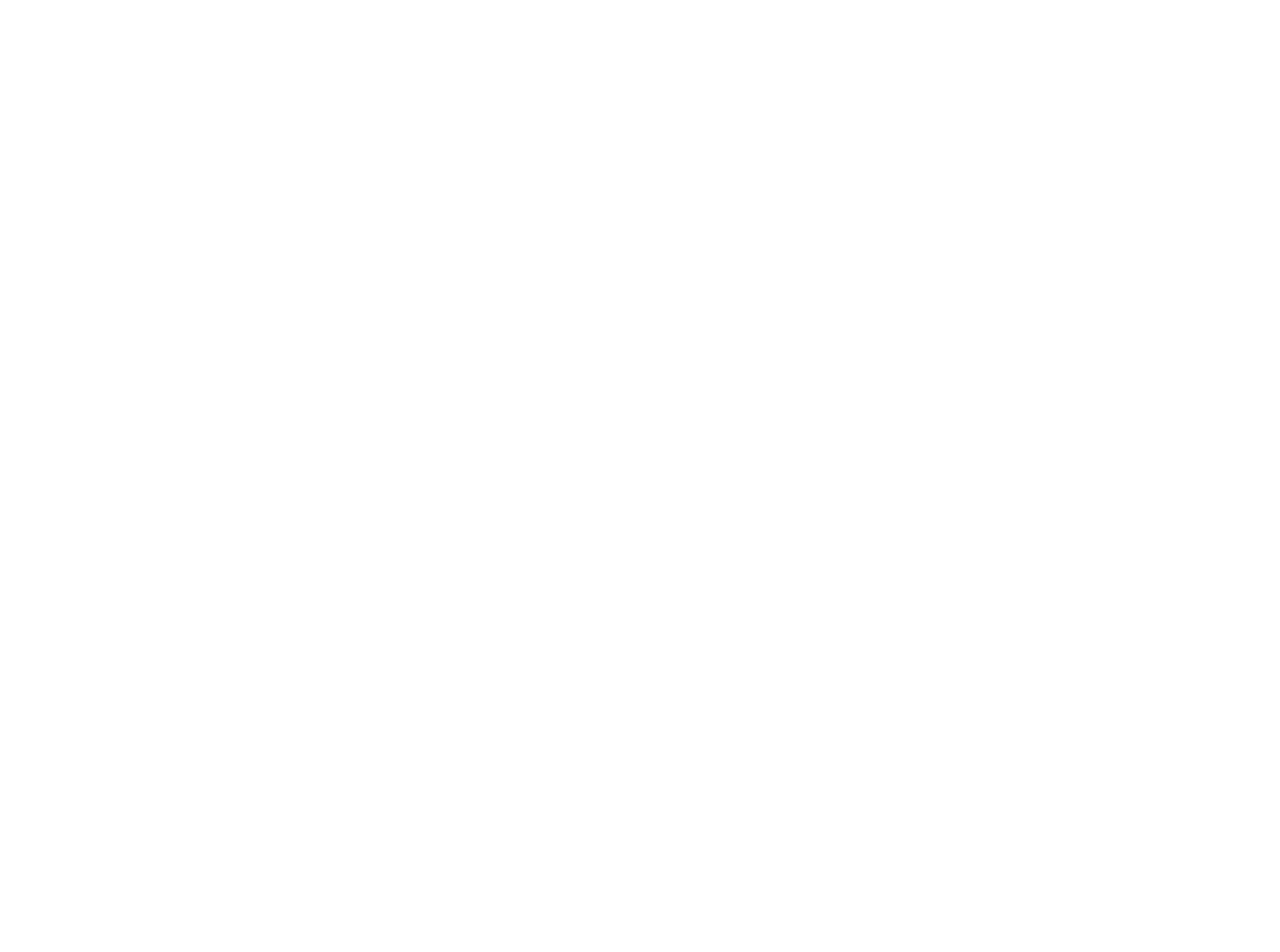
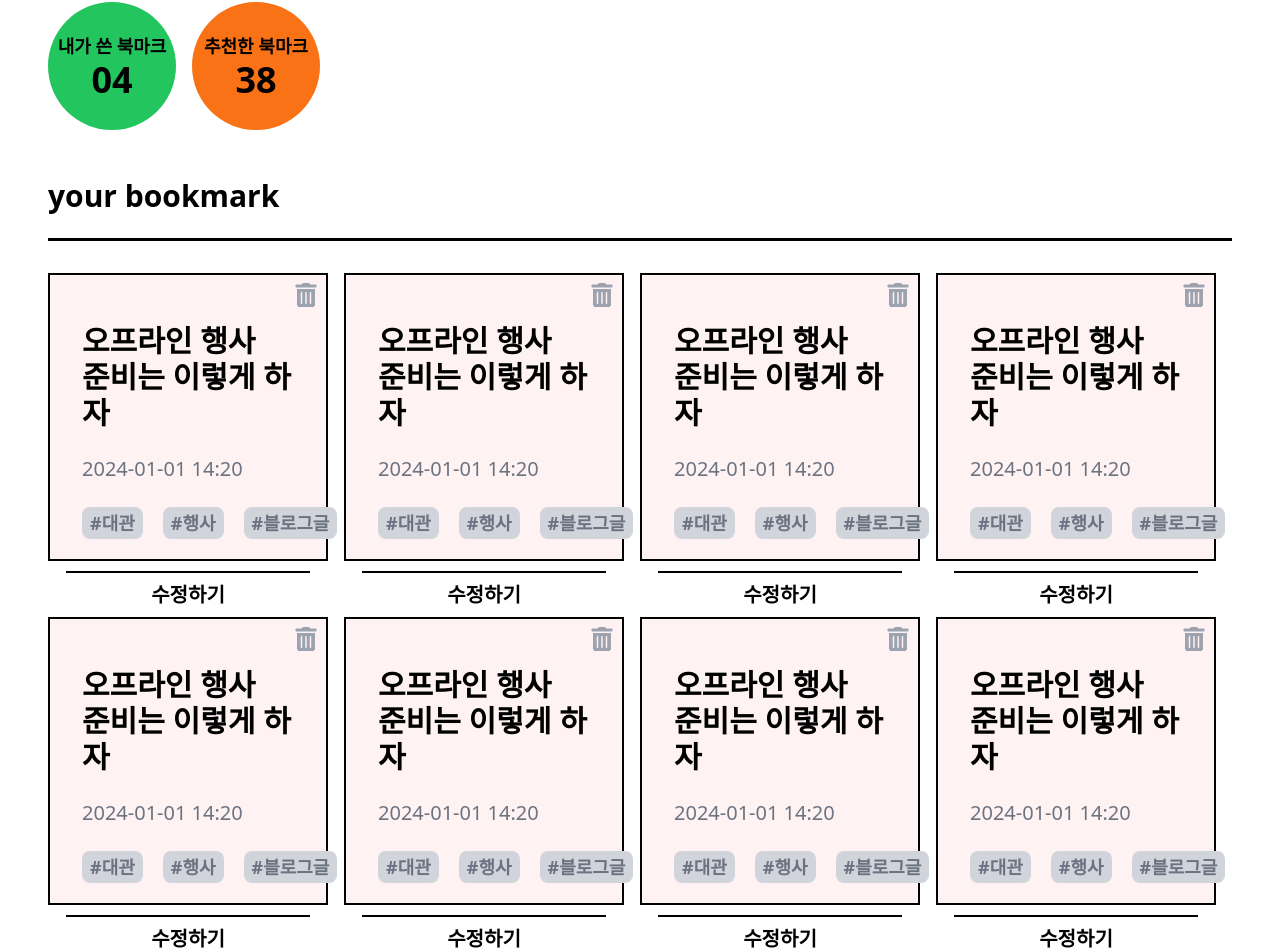
Before and after one commit to UMC-Umark/umark-FE, a React (Create React App) app: page /mybookmark in a window 1280 px wide. Before the commit this address had no page. Shown: the part 162-1114 px from the top of the page. Before the commit the page ends 800 px from the top, so only its background shows below. Built offline with nearby package versions, Linux system fonts and the light colour scheme.

Commit message:
[FEAT]-my bookmark page

```diff
--- a/src/App.js
+++ b/src/App.js
@@ -7,6 +7,7 @@ import Login from "./pages/Login";
 import Signup from "./pages/Signup";
 import Report from "./pages/Reporting";
 import Recommend from "./pages/Recommend";
+import MyBookmark from './pages/MyBookmark';
 
 function App() {
   return (
@@ -21,6 +22,7 @@ function App() {
           <Route path="/Login" element={<Login />} />
           <Route path="/Intro" element={<Intro />} />
           <Route path="/write" element={<Bookmark />} />
+          <Route path="/mybookmark" element={<MyBookmark />} />
           <Route path="/Reporting" element={<Report />} />
           <Route path="/Recommend" element={<Recommend />} />
         </Routes>
--- /dev/null
+++ b/src/pages/MyBookmark.jsx
@@ -0,0 +1,75 @@
+import React from 'react'
+import { FaTrashAlt } from "react-icons/fa";
+import Menubar from '../components/Menubar';
+
+export default function MyBookmark() {
+  return (
+    <div>
+      <Menubar />
+      <div className='mx-12 my-8'>
+        <h1 className="text-3xl font-bold mb-8">내가 쓴 북마크들</h1>
+
+        <div className="flex items-center mb-12">
+          <div className="w-32 h-32 bg-green-500 rounded-full flex items-center justify-center text-black mr-4">
+            <div className="text-center">
+              <p className="text-lg font-bold">내가 쓴 북마크</p>
+              <p className="text-4xl font-bold">04</p>
+            </div>
+          </div>
+          <div className="w-32 h-32 bg-orange-500 rounded-full flex items-center justify-center text-black">
+            <div className="text-center">
+              <p className="text-lg font-bold">추천한 북마크</p>
+              <p className="text-4xl font-bold">38</p>
+            </div>
+          </div>
+        </div>
+        <h2 className="text-3xl font-bold mb-4">your bookmark</h2>
+
+        <hr className="border-b-2 border-black mb-8" />
+
+        <div className="flex">
+          {[1, 2, 3, 4].map((index) => (
+            <div key={index} className="w-1/4 h-72 p-4 border-2 border-black relative mb-4 mr-4 bg-red-50">
+              <FaTrashAlt
+                className="cursor-pointer absolute top-2 right-2 text-gray-400"
+                size={24}
+              />
+              <p className="mt-8 ml-4 mb-4 text-3xl font-bold">오프라인 행사 <br /> 준비는 이렇게 하자</p>
+              <p className="ml-4 mb-4 text-xl text-gray-500 text-bold">2024-01-01 14:20</p>
+              <div className="flex mt-2">
+                {[1, 2, 3].map((tagIndex) => (
+                  <div key={tagIndex} className={`flex-shrink-0 p-2 w-auto h-8 bg-gray-300 rounded-lg flex items-center justify-center font-bold text-gray-500 text-lg mx-1 ml-4 mb-4 ${tagIndex === 1 ? 'w-16' : tagIndex === 2 ? 'w-24' : 'w-32'}`}>
+                    #{tagIndex === 1 ? '대관' : tagIndex === 2 ? '행사' : '블로그글'}
+                  </div>
+                ))}
+              </div>
+              <div className="border-b-2 border-black mt-2"></div>
+              <div className="text-xl font-bold text-center mt-2">수정하기</div>
+            </div>
+          ))}
+        </div>
+        <div className="flex mt-8">
+          {[1, 2, 3, 4].map((index) => (
+            <div key={index} className="w-1/4 h-72 p-4 border-2 border-black relative mb-4 mr-4 bg-red-50">
+              <FaTrashAlt
+                className="cursor-pointer absolute top-2 right-2 text-gray-400"
+                size={24}
+              />
+              <p className="mt-8 ml-4 mb-4 text-3xl font-bold">오프라인 행사 <br /> 준비는 이렇게 하자</p>
+              <p className="ml-4 mb-4 text-xl text-gray-500 text-bold">2024-01-01 14:20</p>
+              <div className="flex mt-2">
+                {[1, 2, 3].map((tagIndex) => (
+                  <div key={tagIndex} className={`flex-shrink-0 p-2 w-auto h-8 bg-gray-300 rounded-lg flex items-center justify-center font-bold text-gray-500 text-lg mx-1 ml-4 mb-4 ${tagIndex === 1 ? 'w-16' : tagIndex === 2 ? 'w-24' : 'w-32'}`}>
+                    #{tagIndex === 1 ? '대관' : tagIndex === 2 ? '행사' : '블로그글'}
+                  </div>
+                ))}
+              </div>
+              <div className="border-b-2 border-black mt-2"></div>
+              <div className="text-xl font-bold text-center mt-2">수정하기</div>
+            </div>
+          ))}
+        </div>
+      </div>
+  </div>
+  )
+}
```
